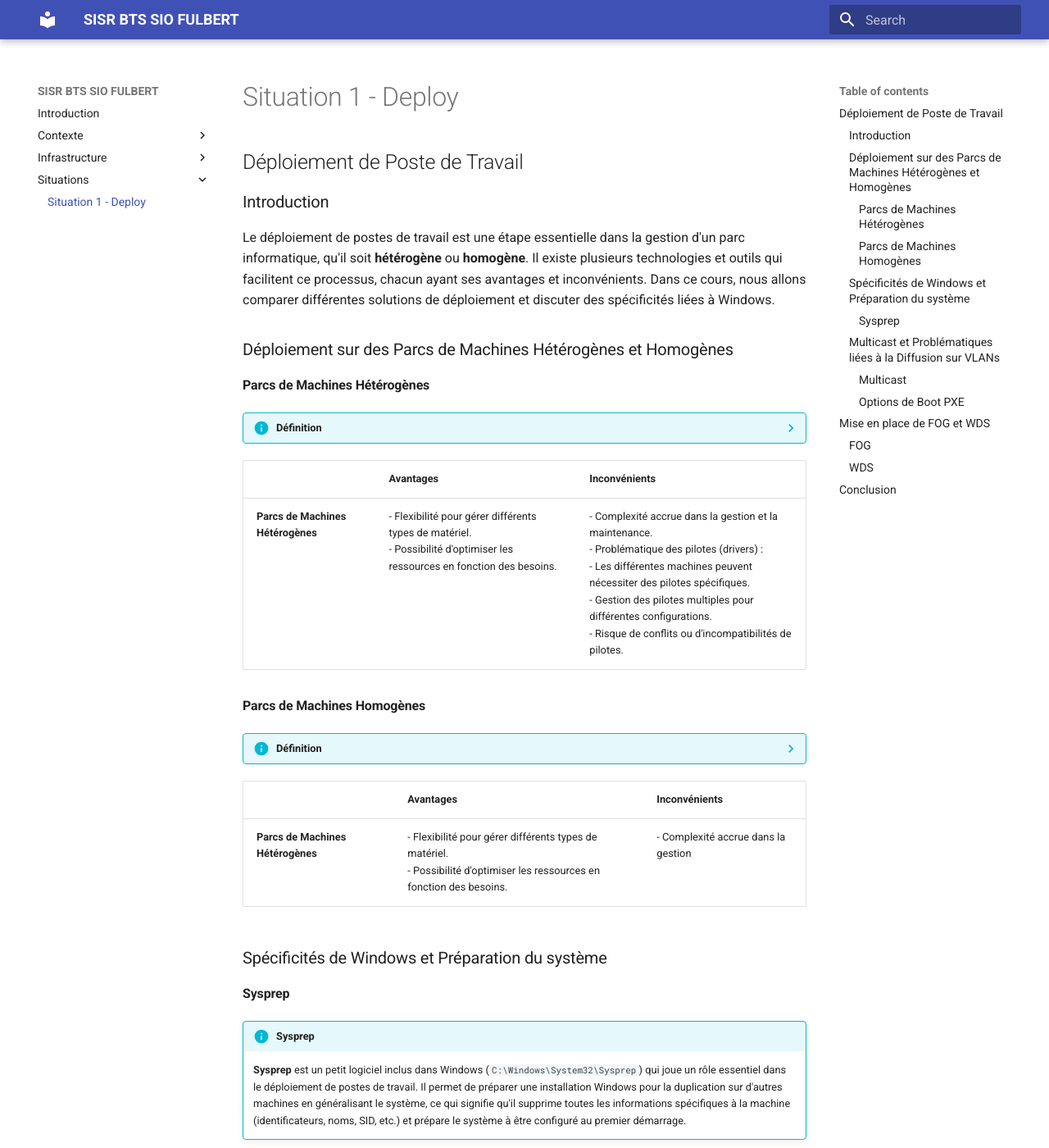
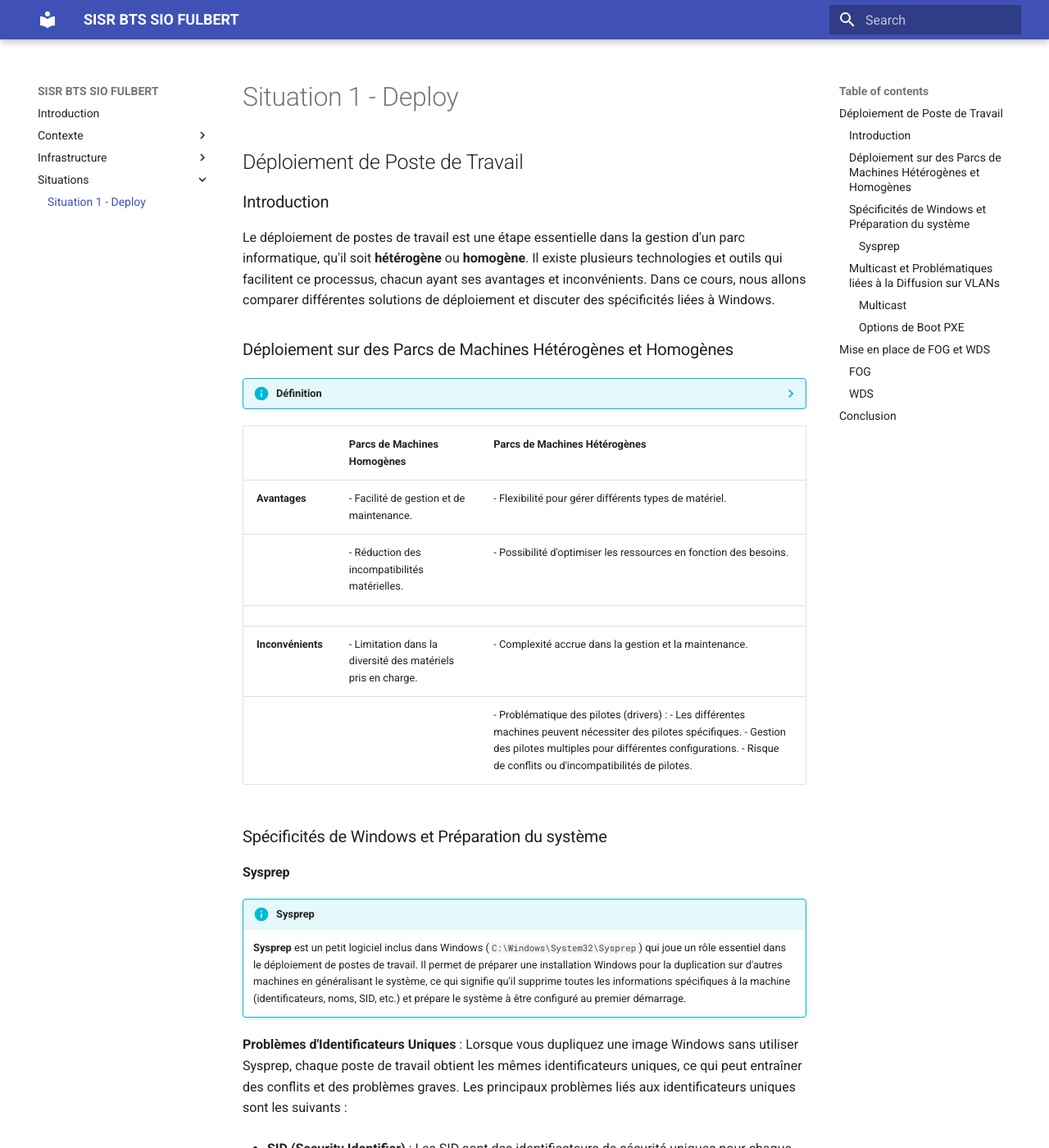
Before and after one commit to lmeryFulbert/sisrsiofulbert.github.io, an MkDocs documentation site: the page built from docs/situations/01-deploiements.md, in a window 1280 px wide and 1400 px high. Shown: the whole window at 82% size. Built offline with MkDocs 1.6.1 and Material for MkDocs 9.7.7, drawn with Linux system fonts in a browser that asks for light colours.

Commit message:
modi tableau deploy

```diff
--- a/docs/situations/01-deploiements.md
+++ b/docs/situations/01-deploiements.md
@@ -8,26 +8,19 @@ Le déploiement de postes de travail est une étape essentielle dans la gestion
 
 ### Déploiement sur des Parcs de Machines Hétérogènes et Homogènes
 
-#### Parcs de Machines Hétérogènes
 
 ??? info "Définition"
     Un parc de machines **hétérogènes** regroupe des ordinateurs avec des configurations matérielles variées.
+    Un parc de machines **homogènes** regroupe des ordinateurs avec des configurations matérielles similaires.
 
 
-|                   | Avantages                                                   | Inconvénients                                                                                                    |
-|-------------------|-------------------------------------------------------------|-------------------------------------------------------------------------------------------------------------------|
-| **Parcs de Machines Hétérogènes** | - Flexibilité pour gérer différents types de matériel. <br/> - Possibilité d'optimiser les ressources en fonction des besoins. | - Complexité accrue dans la gestion et la maintenance.<br/> - Problématique des pilotes (drivers) :<br/>   - Les différentes machines peuvent nécessiter des pilotes spécifiques.<br/>   - Gestion des pilotes multiples pour différentes configurations.<br/>   - Risque de conflits ou d'incompatibilités de pilotes. |
-
-
-
-#### Parcs de Machines Homogènes
-
-??? info "Définition"
-    Définition : Un parc de machines **homogènes** regroupe des ordinateurs avec des configurations matérielles similaires.
-
-|                   | Avantages                                                   | Inconvénients                                                                                                    |
-|-------------------|-------------------------------------------------------------|-------------------------------------------------------------------------------------------------------------------|
-| **Parcs de Machines Hétérogènes** | - Flexibilité pour gérer différents types de matériel. <br/> - Possibilité d'optimiser les ressources en fonction des besoins. | - Complexité accrue dans la gestion
+|                   | Parcs de Machines Homogènes                                  | Parcs de Machines Hétérogènes                             |
+|-------------------|-------------------------------------------------------------|------------------------------------------------------------|
+| **Avantages**     | - Facilité de gestion et de maintenance.                    | - Flexibilité pour gérer différents types de matériel.    |
+|                   | - Réduction des incompatibilités matérielles.              | - Possibilité d'optimiser les ressources en fonction des besoins. |
+|                   |                                                             |                                                            |
+| **Inconvénients** | - Limitation dans la diversité des matériels pris en charge. | - Complexité accrue dans la gestion et la maintenance.  |
+|                   |                                                             | - Problématique des pilotes (drivers) :   - Les différentes machines peuvent nécessiter des pilotes spécifiques.   - Gestion des pilotes multiples pour différentes configurations.   - Risque de conflits ou d'incompatibilités de pilotes. |
 
 
 ### Spécificités de Windows et Préparation du système
```
